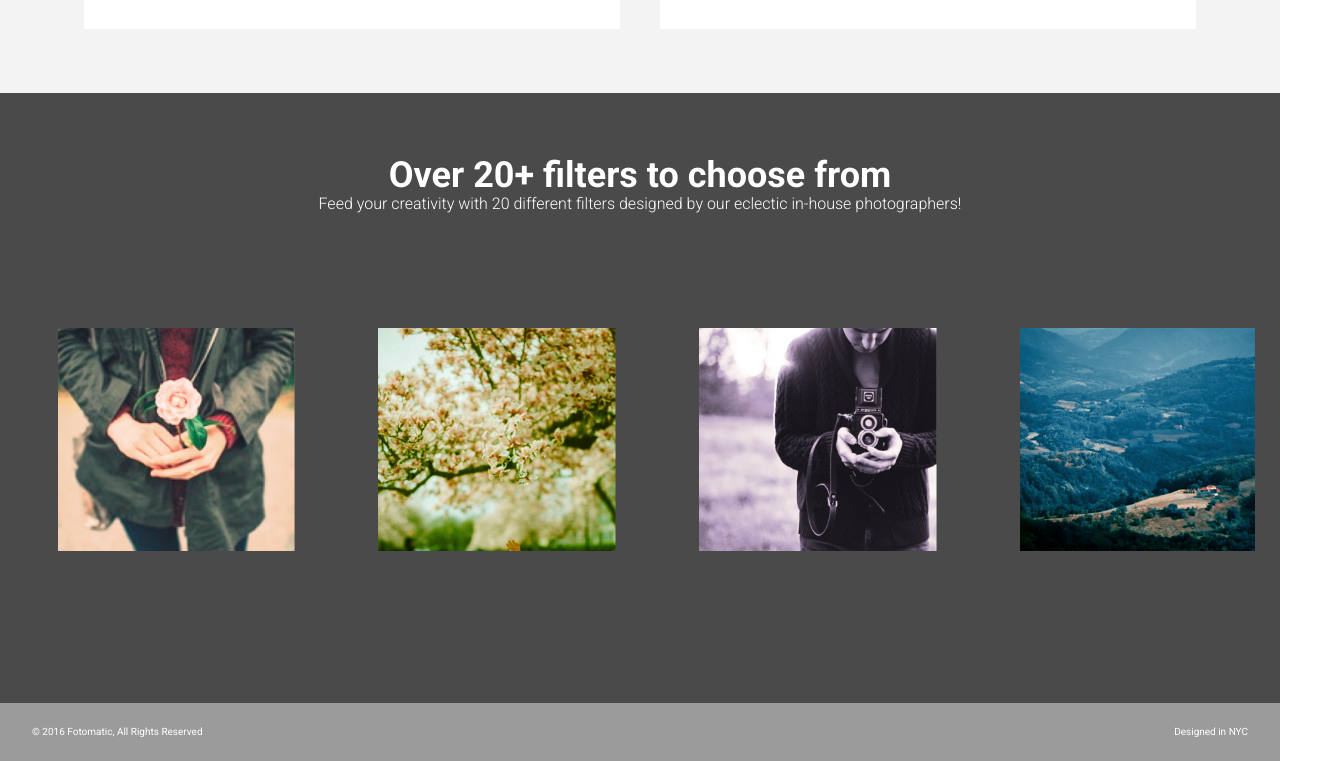
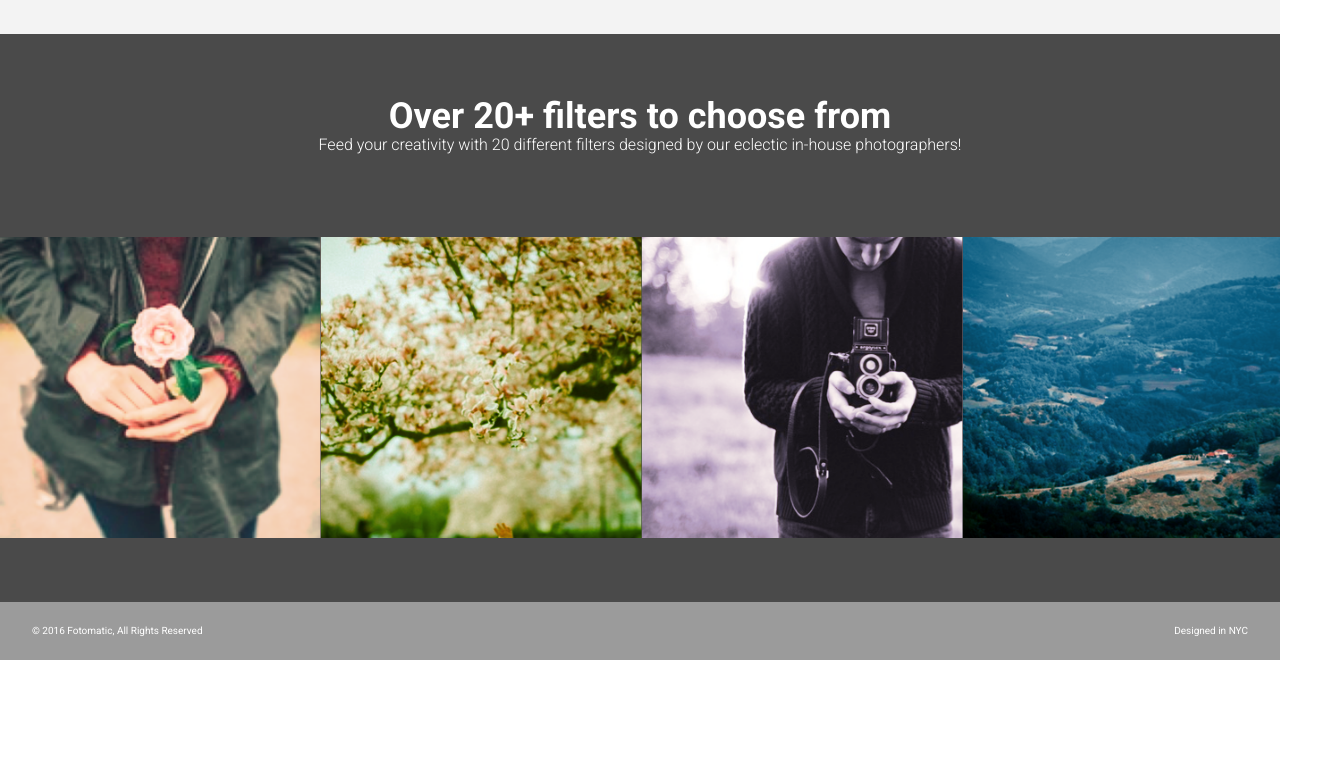
Before and after one commit to daynesohn/fotomatic, a plain HTML site: page index.html in a window 1280 px wide. Shown: the part 1321-2082 px from the top of the page, 1318 px wide, since content can reach past the window. After the commit the page ends 1981 px from the top, so only its background shows below. Drawn offline with Linux system fonts and the light colour scheme; a web font is replaced by a local one.

Commit message:
Fix filters section

```diff
--- a/resources/css/style.css
+++ b/resources/css/style.css
@@ -3,6 +3,10 @@
 html {
   font-family: "Roboto", sans-serif;
   font-size: 16px;
+}
+
+body {
+  margin: 0;
 }
 
 header {
@@ -39,16 +43,17 @@ header {
 
 .image-container img {
   display: block;
-  max-width: 90%;
-  max-height: 65%;
-  padding: 2rem 2rem 2.5rem 2rem;
+  max-width: 100%;
 }
 
 .images-container {
   display: flex;
+  justify-content: space-around;
   width: 100%;
-  margin-left: 1%;
-  margin-right: 1%;
+}
+
+.images-container img {
+  padding: 0;
 }
 
 @media only screen and (max-width: 760px) {
@@ -318,7 +323,7 @@ header .mobile {
 
 #filters-section .images-container {
   max-width: 100%;
-  padding: 0 1%;
+  display: flex;
 }
 
 @media only screen and (max-width: 760px) {
```
